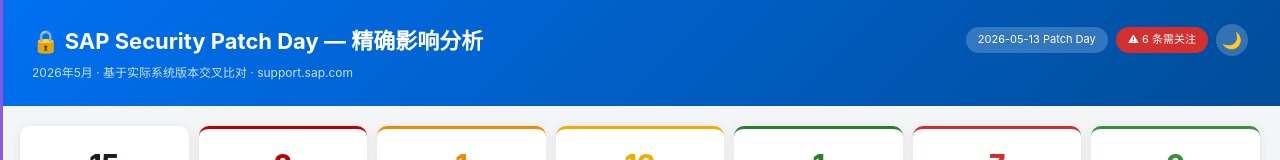
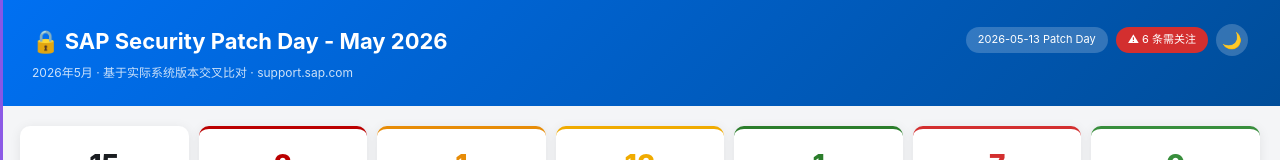
Before and after one commit to HJY9028/sap-security-dashboard, a plain HTML site: page index.html in a window 1280 px wide. Shown: the top 160 px of the page. Drawn offline with Linux system fonts and the light colour scheme.

Commit message:
Update title: SAP Security Patch Day - May 2026

```diff
--- a/index.html
+++ b/index.html
@@ -3,7 +3,7 @@
 <head>
     <meta charset="UTF-8">
     <meta name="viewport" content="width=device-width, initial-scale=1.0">
-    <title>SAP Security Patch Day 看板 - 2026年5月</title>
+    <title>SAP Security Patch Day - May 2026</title>
     <style>
         :root {
             --sap-blue: #0070f2;
@@ -272,7 +272,7 @@
 <div class="header">
     <div class="header-top">
         <div>
-            <h1>🔒 SAP Security Patch Day — 精确影响分析</h1>
+            <h1>🔒 SAP Security Patch Day - May 2026</h1>
             <div class="subtitle">2026年5月 · 基于实际系统版本交叉比对 · support.sap.com</div>
         </div>
         <div class="header-badges">
```
